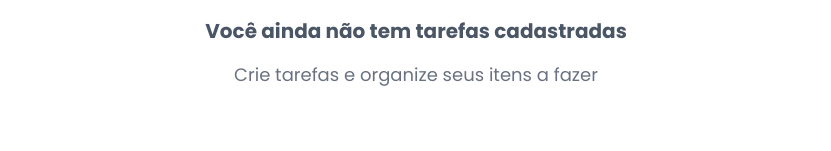
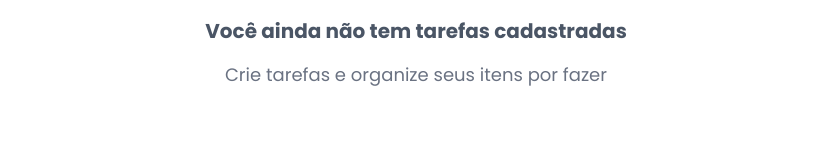
Before and after one commit to FridsonFirmino/todo-list-web, a Next.js app: page / in a window 1280 px wide. Shown: the part 410-561 px from the top of the page, without its empty margins (224-1055 px from the left). Built offline with nearby package versions, Linux system fonts and the light colour scheme.

Commit message:
fix: update task description text for clarity

```diff
--- a/src/app/page.tsx
+++ b/src/app/page.tsx
@@ -140,7 +140,7 @@ export default function Home() {
                 className="text-xs sm:text-lg text-gray-500"
                 style={{ fontFamily: "var(--font-poppins)" }}
               >
-                Crie tarefas e organize seus itens a fazer
+                Crie tarefas e organize seus itens por fazer
               </p>
             </div>
           ) : (
```
